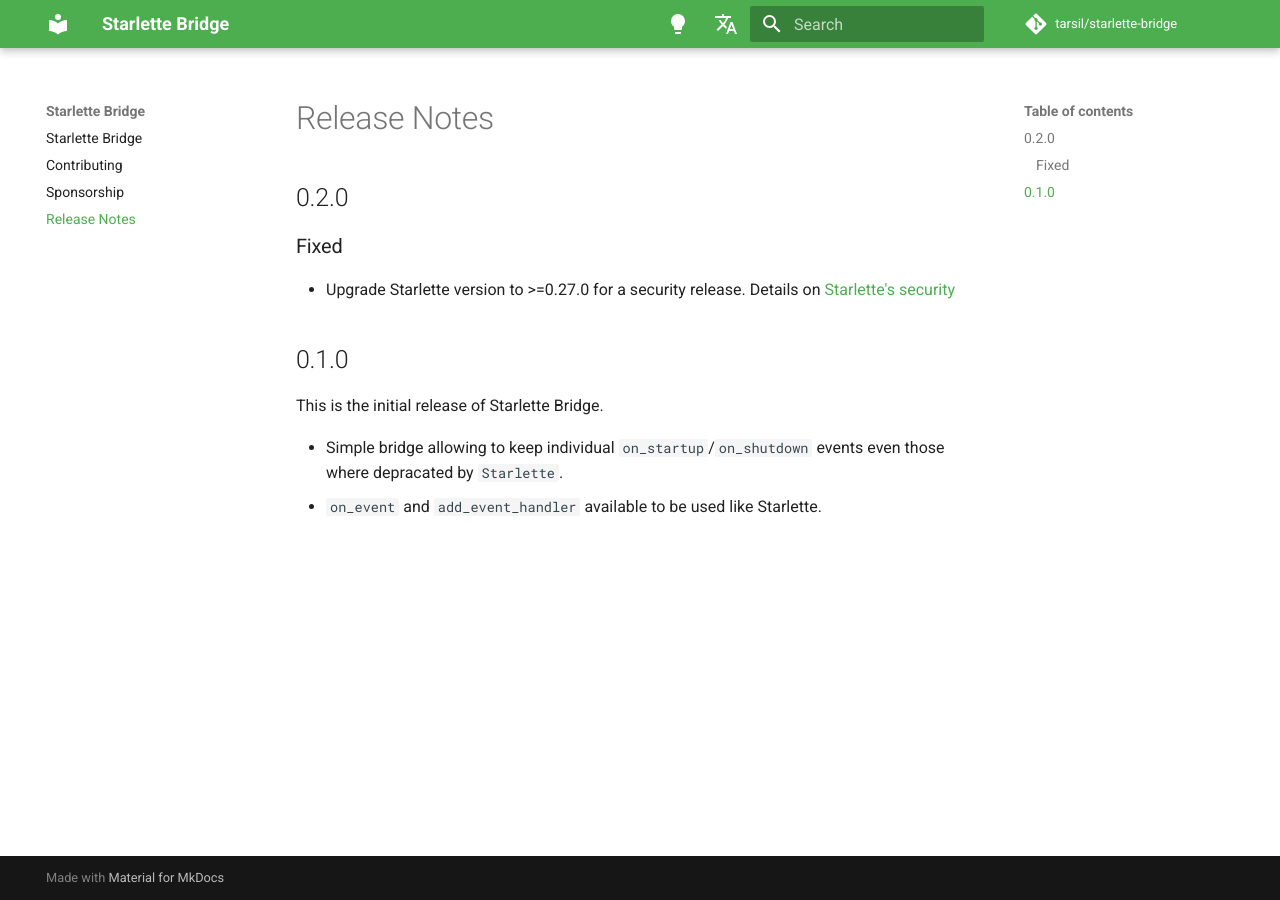
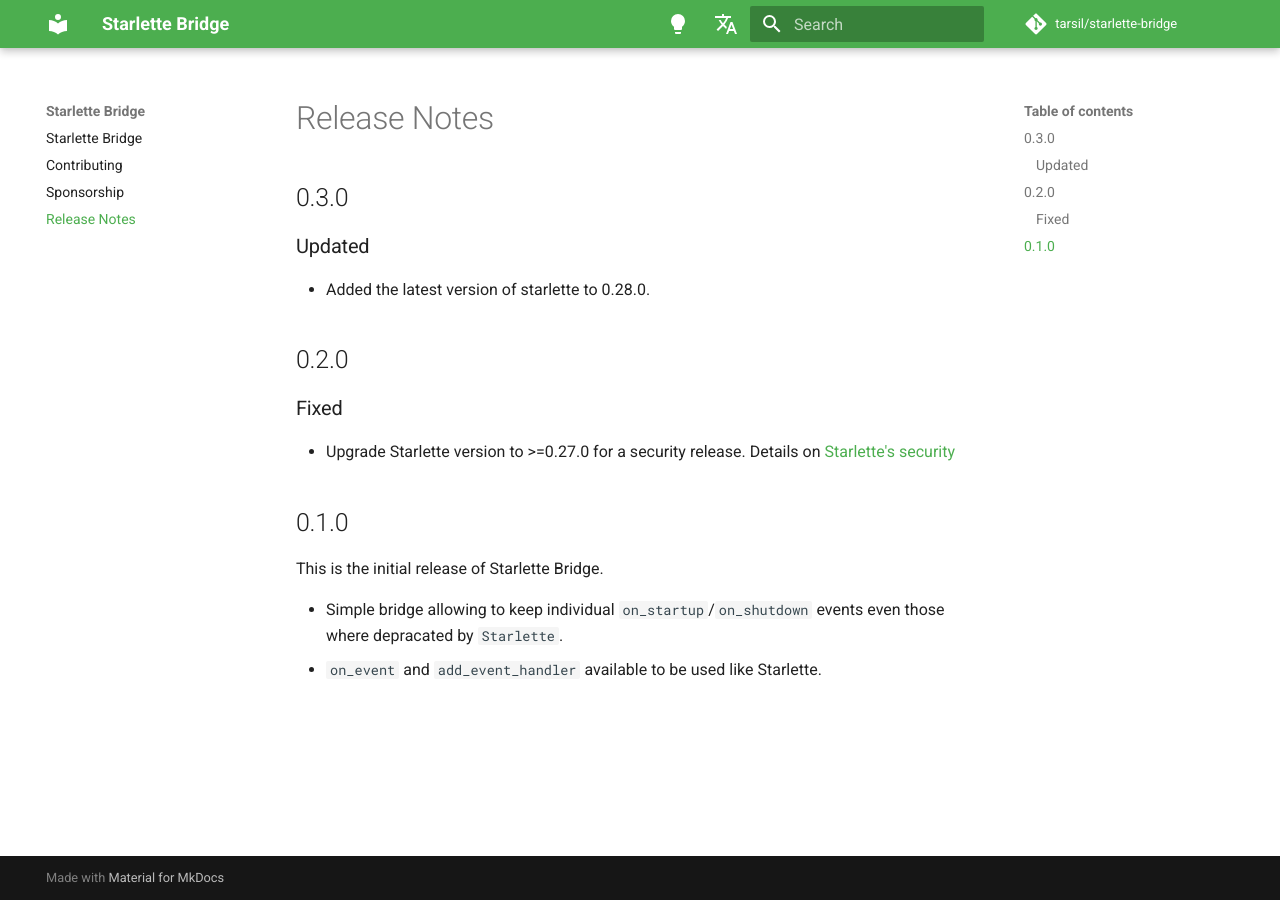
Before and after one commit to tarsil/starlette-bridge, an MkDocs documentation site: the page built from docs/release-notes.md, in a window 1280 px wide. Built offline with MkDocs 1.6.1 and Material for MkDocs 9.7.7, drawn with Linux system fonts in a browser that asks for light colours; comment, search, counter and statistics services are not loaded.

Commit message:
📃 Update release-notes.md

```diff
--- a/docs/release-notes.md
+++ b/docs/release-notes.md
@@ -1,4 +1,10 @@
 # Release Notes
+
+## 0.3.0
+
+### Updated
+
+- Added the latest version of starlette to 0.28.0.
 
 ## 0.2.0
 
```
